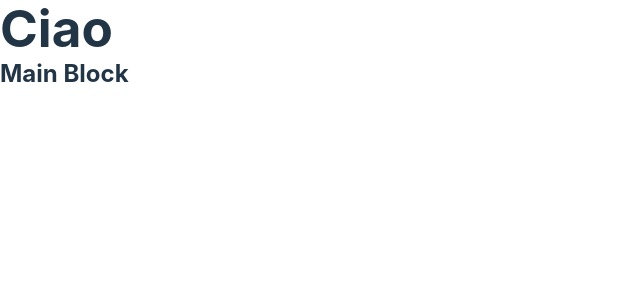
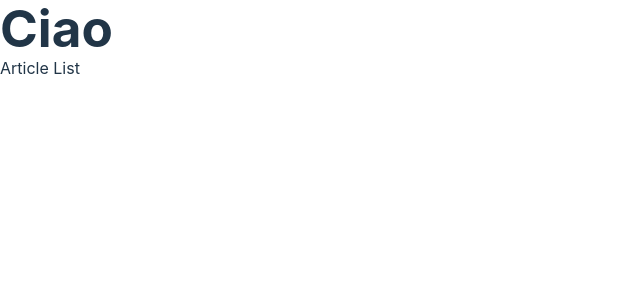
Before and after one commit to marcogulino-mg/react-form, a React (Vite) app: page / in a window 1280 px wide. Shown: the top 300 px of the page, without its empty margins (0-640 px from the left). Built offline with nearby package versions, Linux system fonts and the light colour scheme.

Commit message:
[feat] created Article and Articlelist subcomponents

```diff
--- a/src/components/Main.jsx
+++ b/src/components/Main.jsx
@@ -1,7 +1,10 @@
+//IMPORT Subcomponents
+import Articlelist from "../subcomponents/Articlelist";
+
 export default function Main() {
   return (
     <div>
-      <h2>Main Block</h2>
+      <Articlelist />
     </div>
   );
 }
--- /dev/null
+++ b/src/subcomponents/Articlelist.jsx
@@ -0,0 +1,3 @@
+export default function Articlelist() {
+  return <div>Article List</div>;
+}
```
Also changed, not shown: src/subcomponents/Article.jsx (added).
